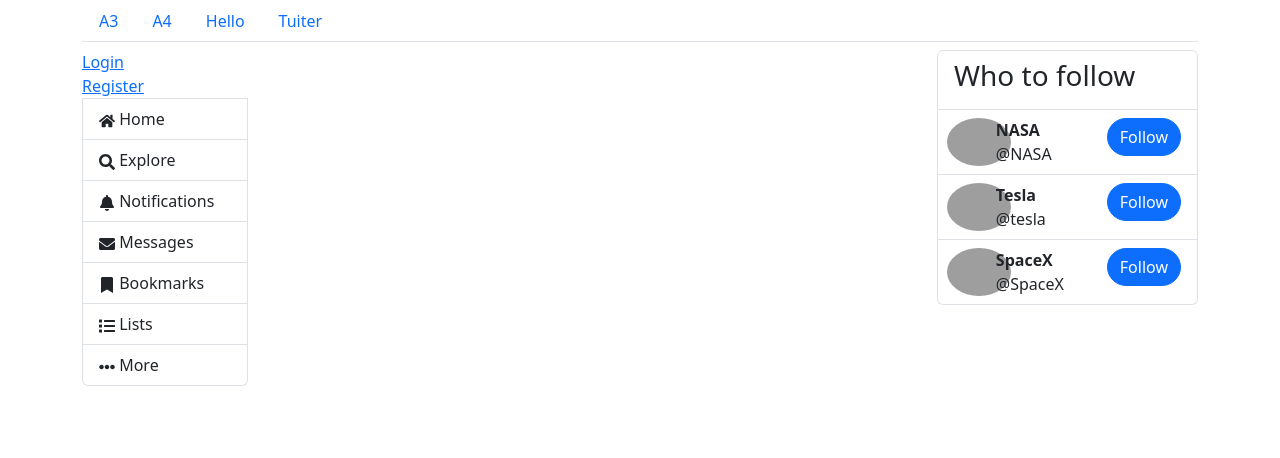
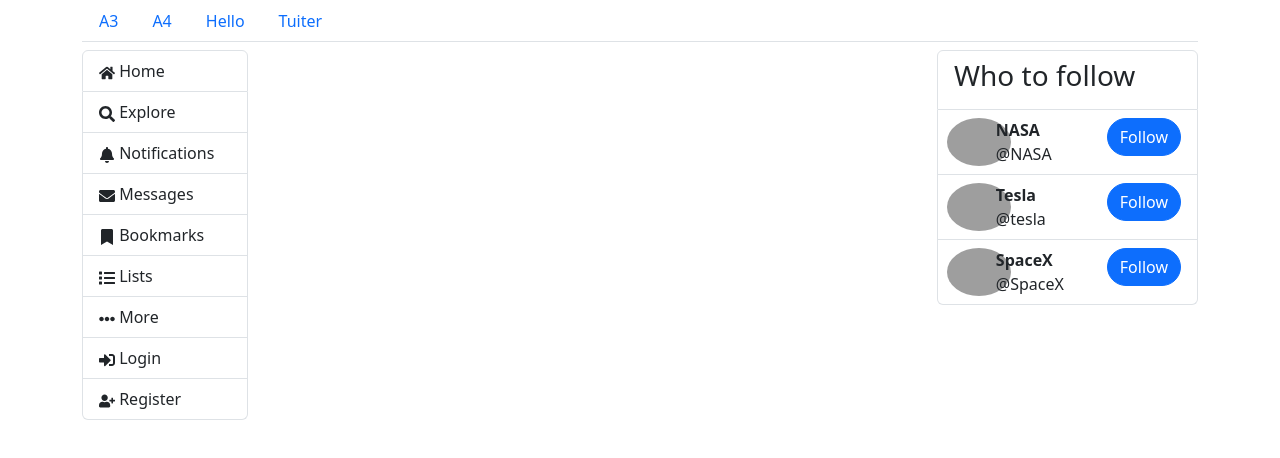
Before and after one commit to whl961210/tuiter-react-web-app, a React (Create React App) app: page /#/tuiter in a window 1280 px wide. Shown: the top 458 px of the page. Built offline with nearby package versions, Linux system fonts and the light colour scheme; grey boxes are pictures that could not be loaded.

Commit message:
fixed icons

```diff
--- a/src/tuiter/navigation-sidebar/index.js
+++ b/src/tuiter/navigation-sidebar/index.js
@@ -3,7 +3,7 @@ import { Link, useLocation } from "react-router-dom";
 import { useSelector } from "react-redux";
 import {
     FaHome, FaSearch, FaBell, FaEnvelope,
-    FaBookmark, FaList, FaUser, FaEllipsisH
+    FaBookmark, FaList, FaUser, FaEllipsisH,FaSignInAlt, FaUserPlus
 } from 'react-icons/fa'; // Import icons
 
 const NavigationSidebar = () => {
@@ -19,15 +19,18 @@ const NavigationSidebar = () => {
     { name: "bookmarks", icon: <FaBookmark /> },
     { name: "lists", icon: <FaList /> },
     { name: "more", icon: <FaEllipsisH /> },
+    // Add login and register to baseLinks
+    { name: "login", icon: <FaSignInAlt /> },
+    { name: "register", icon: <FaUserPlus /> },
   ];
 
-  // Add profile link to the array if the user is logged in
-  const links = currentUser ? [...baseLinks, { name: "profile", icon: <FaUser /> }] : baseLinks;
+  // If user is logged in, add profile link and remove login and register links
+  const links = currentUser
+      ? [...baseLinks.filter(link => link.name !== "login" && link.name !== "register"), { name: "profile", icon: <FaUser /> }]
+      : baseLinks;
 
   return (
     <div className="list-group">
-      {!currentUser && <Link className="list-group" to="/tuiter/login">Login</Link>}
-      {!currentUser && <Link className="list-group" to="/tuiter/register">Register</Link>}
       {links.map((link) =>
           <Link
             key={link.name}
```
